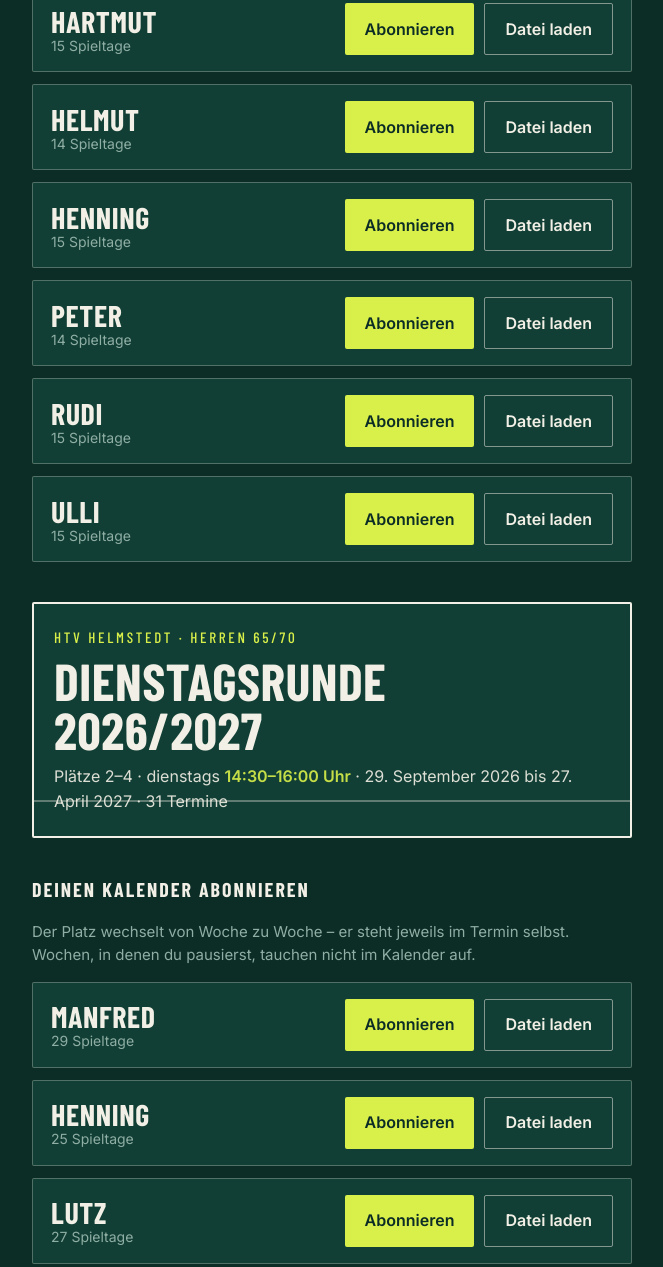
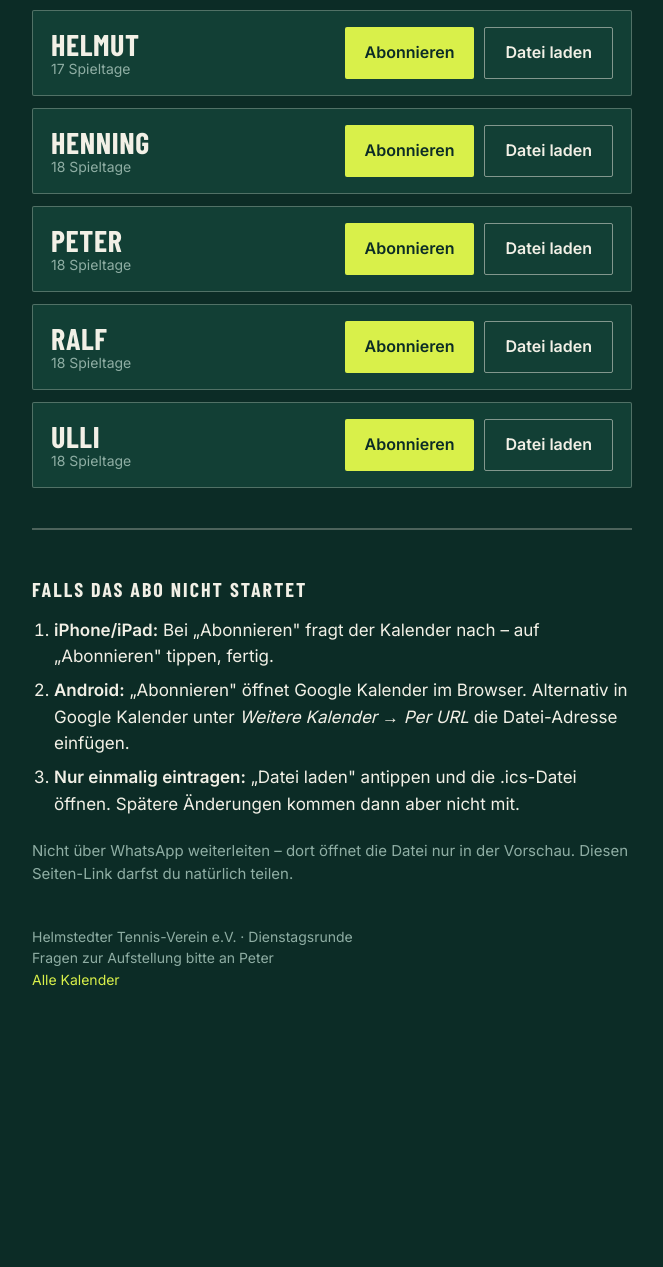
Before and after one commit to pschinnerl/winterabo, a plain HTML site: page index.html in a window 1280 px wide. Shown: the part 640-1907 px from the top of the page, without its empty margins (308-971 px from the left). After the commit the page ends 1695 px from the top, so only its background shows below. Drawn offline with nearby package versions, Linux system fonts and the light colour scheme.

Commit message:
Add files via upload

```diff
--- a/index.html
+++ b/index.html
@@ -3,110 +3,58 @@
 <head>
 <meta charset="utf-8">
 <meta name="viewport" content="width=device-width, initial-scale=1">
-<title>Winterabo 2026/2027 – Kalender abonnieren</title>
+<title>Dienstagsrunde 2026/2027 – Kalender abonnieren</title>
 <link rel="preconnect" href="https://fonts.googleapis.com">
 <link rel="preconnect" href="https://fonts.gstatic.com" crossorigin>
 <link href="https://fonts.googleapis.com/css2?family=Barlow+Condensed:wght@500;700&family=Inter:wght@400;600&display=swap" rel="stylesheet">
 <style>
   :root{
-    --court:#123f35;        /* Hallengrün */
-    --court-dark:#0c2c26;
-    --line:#f2f0e6;         /* Linienweiß */
-    --ball:#d9f04a;         /* Ballgelb */
-    --muted:#8faea4;
+    --court:#123f35;--court-dark:#0c2c26;--line:#f2f0e6;--ball:#d9f04a;--muted:#8faea4;
   }
   *{box-sizing:border-box}
-  body{
-    margin:0;background:var(--court-dark);color:var(--line);
-    font-family:Inter,system-ui,sans-serif;font-size:17px;line-height:1.55;
-    -webkit-text-size-adjust:100%;
-  }
+  body{margin:0;background:var(--court-dark);color:var(--line);font-family:Inter,system-ui,sans-serif;font-size:17px;line-height:1.55;-webkit-text-size-adjust:100%}
   .wrap{max-width:640px;margin:0 auto;padding:28px 20px 64px}
-
-  header{
-    border:2px solid var(--line);border-radius:2px;padding:22px 20px;
-    background:var(--court);position:relative;overflow:hidden;
-  }
-  header::after{ /* Aufschlaglinie */
-    content:"";position:absolute;left:0;right:0;bottom:34px;height:2px;
-    background:rgba(242,240,230,.35);
-  }
-  .eyebrow{
-    font-family:"Barlow Condensed",sans-serif;font-weight:500;letter-spacing:.18em;
-    text-transform:uppercase;font-size:15px;color:var(--ball);margin:0 0 6px;
-  }
-  h1{
-    font-family:"Barlow Condensed",sans-serif;font-weight:700;text-transform:uppercase;
-    font-size:clamp(34px,9vw,52px);line-height:.95;margin:0 0 10px;letter-spacing:.01em;
-  }
+  header{border:2px solid var(--line);border-radius:2px;padding:22px 20px;background:var(--court);position:relative;overflow:hidden}
+  header::after{content:"";position:absolute;left:0;right:0;bottom:34px;height:2px;background:rgba(242,240,230,.35)}
+  .eyebrow{font-family:"Barlow Condensed",sans-serif;font-weight:500;letter-spacing:.18em;text-transform:uppercase;font-size:15px;color:var(--ball);margin:0 0 6px}
+  h1{font-family:"Barlow Condensed",sans-serif;font-weight:700;text-transform:uppercase;font-size:clamp(34px,9vw,52px);line-height:.95;margin:0 0 10px;letter-spacing:.01em}
   .facts{margin:0;font-size:16px;color:var(--line);opacity:.9}
   .facts strong{color:var(--ball);font-weight:600}
-
-  h2{
-    font-family:"Barlow Condensed",sans-serif;font-weight:700;text-transform:uppercase;
-    letter-spacing:.1em;font-size:20px;margin:36px 0 12px;color:var(--line);
-  }
-
-  .card{
-    border:1px solid rgba(242,240,230,.28);border-radius:2px;background:var(--court);
-    padding:16px 18px;margin-bottom:12px;
-    display:flex;align-items:center;gap:14px;flex-wrap:wrap;
-  }
-  .name{
-    font-family:"Barlow Condensed",sans-serif;font-weight:700;text-transform:uppercase;
-    font-size:30px;line-height:1;flex:1 1 auto;letter-spacing:.02em;
-  }
-  .count{font-size:14px;color:var(--muted);display:block;
-    font-family:Inter,sans-serif;font-weight:400;text-transform:none;letter-spacing:0;margin-top:3px}
+  h2{font-family:"Barlow Condensed",sans-serif;font-weight:700;text-transform:uppercase;letter-spacing:.1em;font-size:20px;margin:36px 0 12px;color:var(--line)}
+  .card{border:1px solid rgba(242,240,230,.28);border-radius:2px;background:var(--court);padding:16px 18px;margin-bottom:12px;display:flex;align-items:center;gap:14px;flex-wrap:wrap}
+  .name{font-family:"Barlow Condensed",sans-serif;font-weight:700;text-transform:uppercase;font-size:30px;line-height:1;flex:1 1 auto;letter-spacing:.02em}
+  .count{font-size:14px;color:var(--muted);display:block;font-family:Inter,sans-serif;font-weight:400;text-transform:none;letter-spacing:0;margin-top:3px}
   .actions{display:flex;gap:10px;flex:0 0 auto}
-  a.btn{
-    display:inline-flex;align-items:center;justify-content:center;
-    min-height:52px;padding:0 20px;border-radius:2px;text-decoration:none;
-    font-weight:600;font-size:16px;transition:transform .12s ease,background .12s ease;
-  }
+  a.btn{display:inline-flex;align-items:center;justify-content:center;min-height:52px;padding:0 20px;border-radius:2px;text-decoration:none;font-weight:600;font-size:16px;transition:transform .12s ease,background .12s ease}
   a.sub{background:var(--ball);color:var(--court-dark)}
   a.dl{background:transparent;color:var(--line);border:1px solid rgba(242,240,230,.5)}
   a.btn:hover{transform:translateY(-1px)}
   a.sub:hover{background:#e6ff63}
   a.dl:hover{background:rgba(242,240,230,.1)}
   a.btn:focus-visible{outline:3px solid var(--ball);outline-offset:3px}
-
   .help{border-top:2px solid rgba(242,240,230,.28);margin-top:40px;padding-top:8px}
   ol{padding-left:22px;margin:8px 0 22px}
   li{margin-bottom:8px}
   .note{font-size:15px;color:var(--muted)}
   footer{margin-top:40px;font-size:14px;color:var(--muted)}
+  footer a{color:var(--ball);text-decoration:none}
   @media (prefers-reduced-motion:reduce){a.btn{transition:none}}
-  @media (max-width:430px){
-    .actions{flex:1 1 100%}
-    a.btn{flex:1}
-  }
+  @media (max-width:430px){.actions{flex:1 1 100%}a.btn{flex:1}}
 </style>
 </head>
 <body>
 <div class="wrap">
 
   <header>
-    <p class="eyebrow">HTV Helmstedt · Donnerstagsrunde</p>
-    <h1>Winterabo<br>2026/2027</h1>
-    <p class="facts"><strong>Platz 4</strong> · donnerstags <strong>16:00–17:30 Uhr</strong> · 1. Oktober 2026 bis 29. April 2027 · 29 Termine</p>
+    <p class="eyebrow">HTV Helmstedt · Herren 65/70</p>
+    <h1>Dienstags&shy;runde<br>2026/2027</h1>
+    <p class="facts"><strong>Platz 4</strong> · dienstags <strong>15:30–17:00 Uhr</strong> · 29. September 2026 bis 27. April 2027 · 31 Termine</p>
   </header>
 
   <h2>Deinen Kalender abonnieren</h2>
-  <p class="note">Tippe auf deinen Namen. Alle deine Spieltage landen im Kalender – mit den Mitspielern in der Notiz und einer Erinnerung am Vortag. Ändert sich die Aufstellung, aktualisiert sich dein Kalender von selbst.</p>
+  <p class="note">Tippe auf deinen Namen. Alle deine Spieltage landen im Kalender – mit den Mitspielern, den Pausierenden und den Urlauben des Tages in der Notiz und einer Erinnerung am Vortag. Wochen, in denen du pausierst oder im Urlaub bist, tauchen gar nicht auf.</p>
 
   <div id="list"></div>
-
-  <header style="margin-top:40px">
-    <p class="eyebrow">HTV Helmstedt · Herren 65/70</p>
-    <h1>Dienstags&shy;runde<br>2026/2027</h1>
-    <p class="facts">Plätze 2–4 · dienstags <strong>14:30–16:00 Uhr</strong> · 29. September 2026 bis 27. April 2027 · 31 Termine</p>
-  </header>
-
-  <h2>Deinen Kalender abonnieren</h2>
-  <p class="note">Der Platz wechselt von Woche zu Woche – er steht jeweils im Termin selbst. Wochen, in denen du pausierst, tauchen nicht im Kalender auf.</p>
-
-  <div id="list-di"></div>
 
   <div class="help">
     <h2>Falls das Abo nicht startet</h2>
@@ -118,18 +66,20 @@
     <p class="note">Nicht über WhatsApp weiterleiten – dort öffnet die Datei nur in der Vorschau. Diesen Seiten-Link darfst du natürlich teilen.</p>
   </div>
 
-  <footer>Helmstedter Tennis-Verein e.V.<br>Fragen zur Aufstellung bitte an Peter</footer>
+  <footer>Helmstedter Tennis-Verein e.V. · Dienstagsrunde<br>Fragen zur Aufstellung bitte an Peter<br><a href="../">Alle Kalender</a></footer>
 </div>
 
 <script>
   var base = location.href.replace(/index\.html$/, "").replace(/[^\/]*$/, "");
   var httpBase = base;
   var webcalBase = base.replace(/^https?:/, "webcal:");
-
-  function renderList(targetId, spieler, subfolder){
+  var spieler = [
+    ["Alfred",17],["Hartmut",18],["Helmut",17],["Henning",18],
+    ["Peter",18],["Ralf",18],["Ulli",18]
+  ];
   var html = "";
   spieler.forEach(function(s){
-      var datei = subfolder + s[0].toLowerCase() + ".ics";
+    var datei = s[0].toLowerCase() + ".ics";
     html += '<div class="card">' +
       '<div class="name">' + s[0] + '<span class="count">' + s[1] + ' Spieltage</span></div>' +
       '<div class="actions">' +
@@ -137,20 +87,7 @@
         '<a class="btn dl" href="' + httpBase + datei + '" download>Datei laden</a>' +
       '</div></div>';
   });
-    document.getElementById(targetId).innerHTML = html;
-  }
-
-  renderList("list", [
-    ["Alfred",14],["Dieter",14],["Hartmut",15],["Helmut",14],
-    ["Henning",15],["Peter",14],["Rudi",15],["Ulli",15]
-  ], "");
-
-  renderList("list-di", [
-    ["Manfred",29],["Henning",25],["Lutz",27],["Dietmar",19],
-    ["Gerald",30],["JeanL",29],["Uwe",28],["Ulli",21],
-    ["Hartmut",22],["Helmut",20],["Klaus",16],["Alfred",18],
-    ["Peter",16],["Wolfgang",13],["Ralf",12],["Gerd",24],["Wilnis",23]
-  ], "dienstag/");
+  document.getElementById("list").innerHTML = html;
 </script>
 </body>
 </html>
```
Lines whose indentation alone changed are shown as unchanged.
